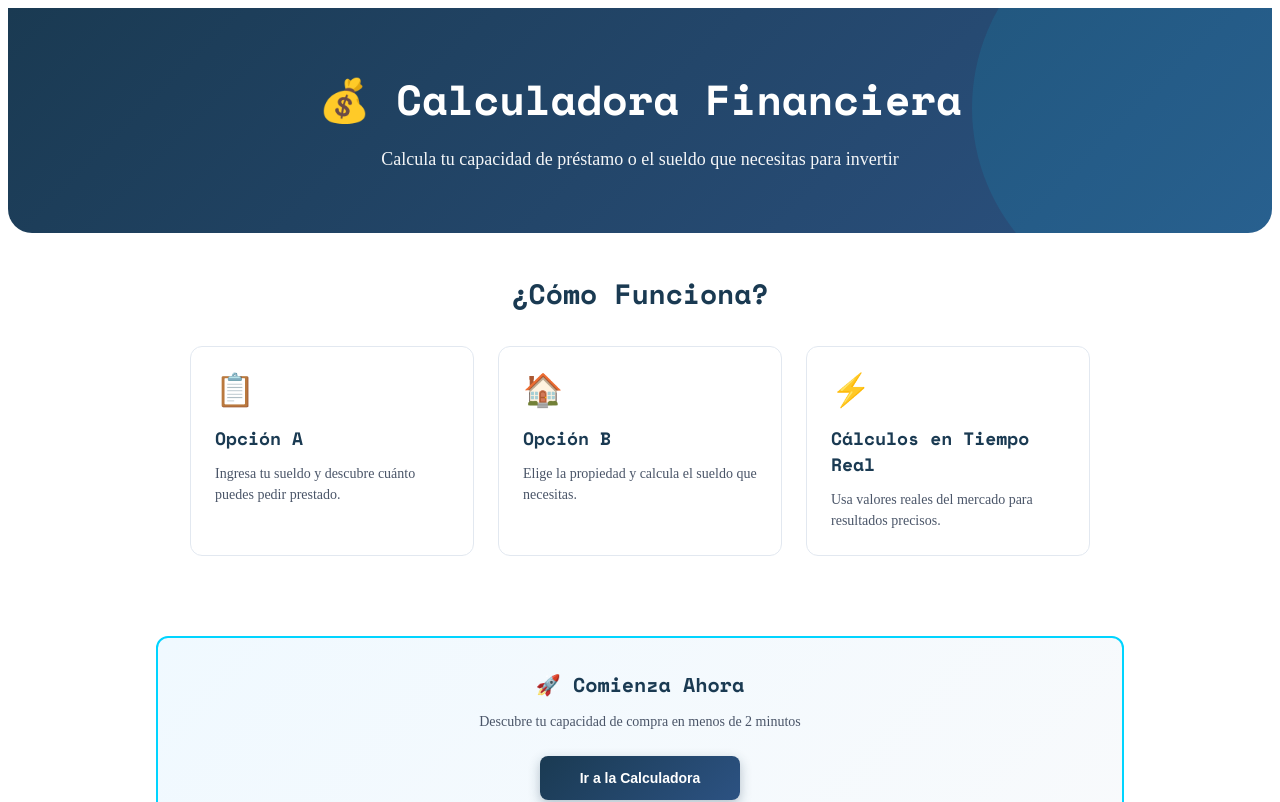
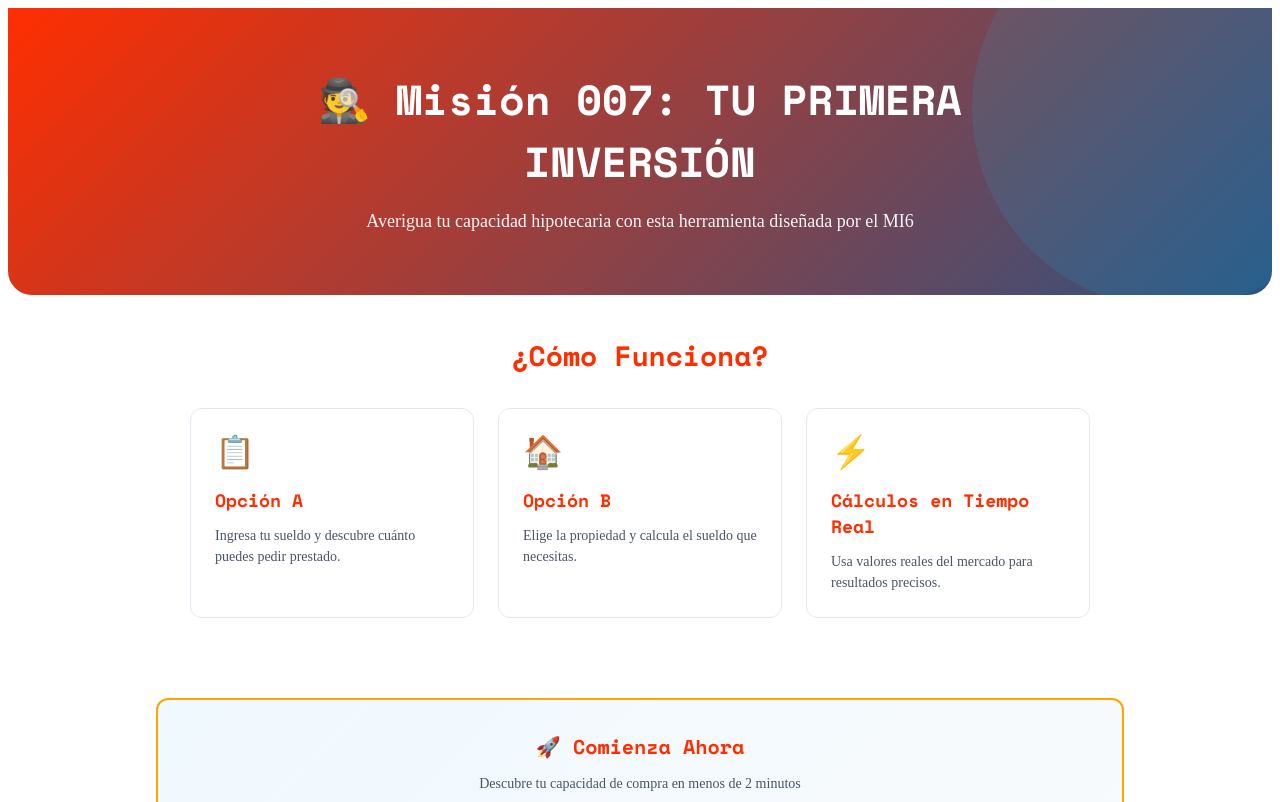
Before and after one commit to Rodcall1981/calculadora-financiera, a Next.js app: page / in a window 1280 px wide. Shown: the top 802 px of the page. Built offline with nearby package versions, Linux system fonts and the light colour scheme.

Commit message:
feat: update Landing page for Misión 007 campaign

```diff
--- a/components/Landing.tsx
+++ b/components/Landing.tsx
@@ -13,7 +13,7 @@ const Landing: React.FC<LandingProps> = ({ onStart }) => {
     },
     // Hero Section
     heroSection: {
-      background: 'linear-gradient(135deg, #1a3a52 0%, #2c5282 100%)',
+      background: 'linear-gradient(135deg, #FF2E00 0%, #2c5282 100%)',
       color: 'white',
       padding: '60px 20px',
       borderBottomLeftRadius: '24px',
@@ -59,7 +59,7 @@ const Landing: React.FC<LandingProps> = ({ onStart }) => {
     featuresTitle: {
       fontSize: '28px',
       fontFamily: 'Space Mono, monospace',
-      color: '#1a3a52',
+      color: '#FF2E00',
       margin: '0 0 32px 0',
       textAlign: 'center' as const,
     },
@@ -85,7 +85,7 @@ const Landing: React.FC<LandingProps> = ({ onStart }) => {
       fontSize: '18px',
       fontFamily: 'Space Mono, monospace',
       fontWeight: 600,
-      color: '#1a3a52',
+      color: '#FF2E00',
       margin: '0 0 12px 0',
     },
     cardDescription: {
@@ -99,7 +99,7 @@ const Landing: React.FC<LandingProps> = ({ onStart }) => {
       background: 'linear-gradient(135deg, #f0f9ff 0%, #f8fafc 100%)',
       padding: '32px',
       borderRadius: '12px',
-      border: '2px solid #00d4ff',
+      border: '2px solid #FFA500',
       margin: '40px 20px',
       maxWidth: '900px',
       marginLeft: 'auto',
@@ -109,7 +109,7 @@ const Landing: React.FC<LandingProps> = ({ onStart }) => {
     ctaTitle: {
       fontSize: '20px',
       fontFamily: 'Space Mono, monospace',
-      color: '#1a3a52',
+      color: '#FF2E00',
       margin: '0 0 12px 0',
       fontWeight: 600,
     },
@@ -120,7 +120,7 @@ const Landing: React.FC<LandingProps> = ({ onStart }) => {
       lineHeight: '1.5',
     },
     ctaButton: {
-      background: 'linear-gradient(135deg, #1a3a52 0%, #2c5282 100%)',
+      background: 'linear-gradient(135deg, #FF2E00 0%, #2c5282 100%)',
       color: 'white',
       padding: '14px 40px',
       border: 'none',
@@ -179,9 +179,9 @@ const Landing: React.FC<LandingProps> = ({ onStart }) => {
         <div style={styles.heroSection}>
           <div style={styles.decorativeCircle}></div>
           <div style={styles.heroContent}>
-            <h1 style={styles.heroTitle}>💰 Calculadora Financiera</h1>
+            <h1 style={styles.heroTitle}>🕵️ Misión 007: TU PRIMERA INVERSIÓN</h1>
             <p style={styles.heroDescription}>
-              Calcula tu capacidad de préstamo o el sueldo que necesitas para invertir
+              Averigua tu capacidad hipotecaria con esta herramienta diseñada por el MI6
             </p>
           </div>
         </div>
```
